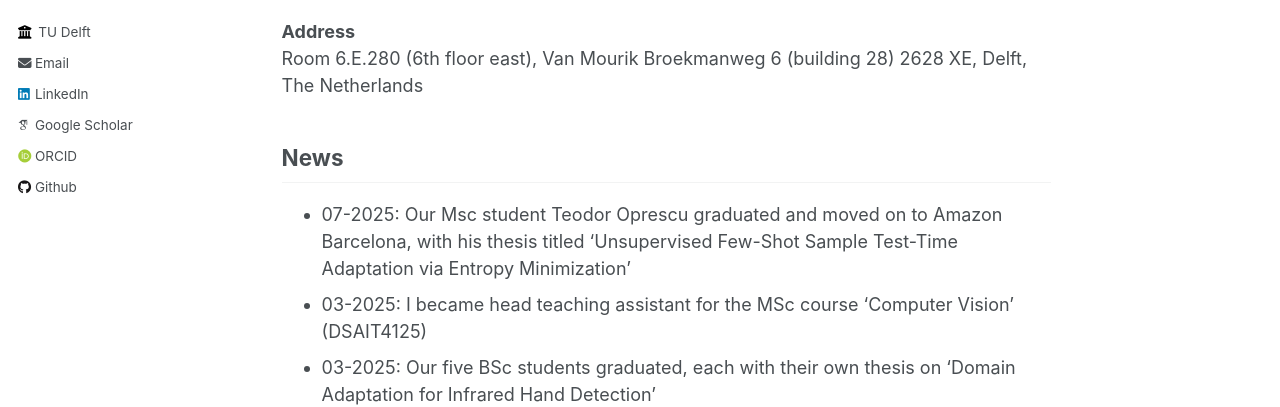
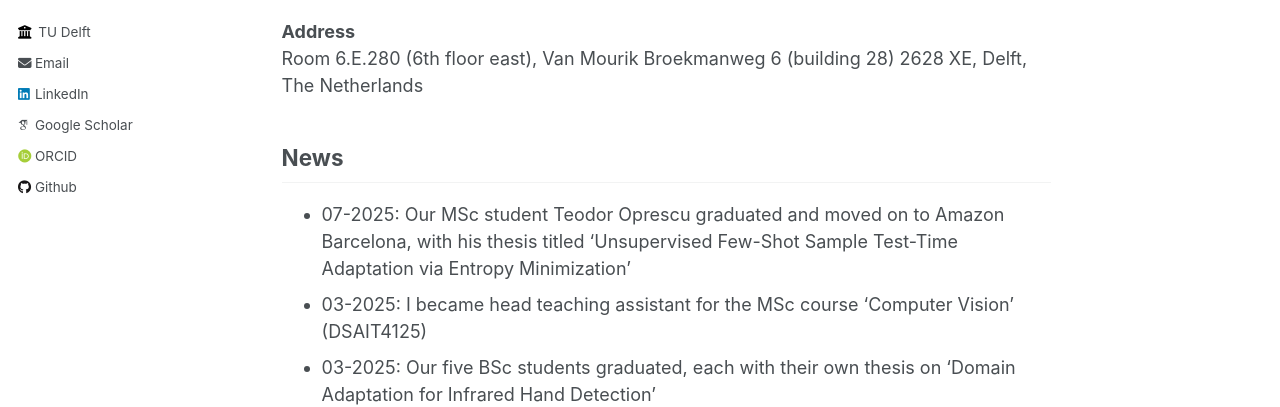
Before and after one commit to Thomas-Markhorst/thomas-markhorst.github.io, a Jekyll site: the page built from _pages/about.md, in a window 1280 px wide and 1350 px high. Shown: the part 363-770 px from the top of the window. Built offline with Jekyll 4.4.1, drawn with Linux system fonts in a browser that asks for light colours; some web fonts are replaced.

Commit message:
news updates

```diff
--- a/_pages/about.md
+++ b/_pages/about.md
@@ -18,7 +18,7 @@ Room 6.E.280 (6th floor east), Van Mourik Broekmanweg 6 (building 28)
 
 News
 ------
-* 07-2025: Our Msc student Teodor Oprescu graduated and moved on to Amazon Barcelona, with his thesis titled 'Unsupervised Few-Shot Sample Test-Time Adaptation via Entropy Minimization'
+* 07-2025: Our MSc student Teodor Oprescu graduated and moved on to Amazon Barcelona, with his thesis titled 'Unsupervised Few-Shot Sample Test-Time Adaptation via Entropy Minimization'
 * 03-2025: I became head teaching assistant for the MSc course 'Computer Vision' (DSAIT4125)
 * 03-2025: Our five BSc students graduated, each with their own thesis on 'Domain Adaptation for Infrared Hand Detection'
 * 08-2024: Our paper was accepted to the [Advances in Image Manipulation Workshop](<https://www.cvlai.net/aim/2024/>) of [ECCV 24](<https://eccv.ecva.net>)
```
Also changed, not shown: _pages/cv.md (+2 -0 lines).
